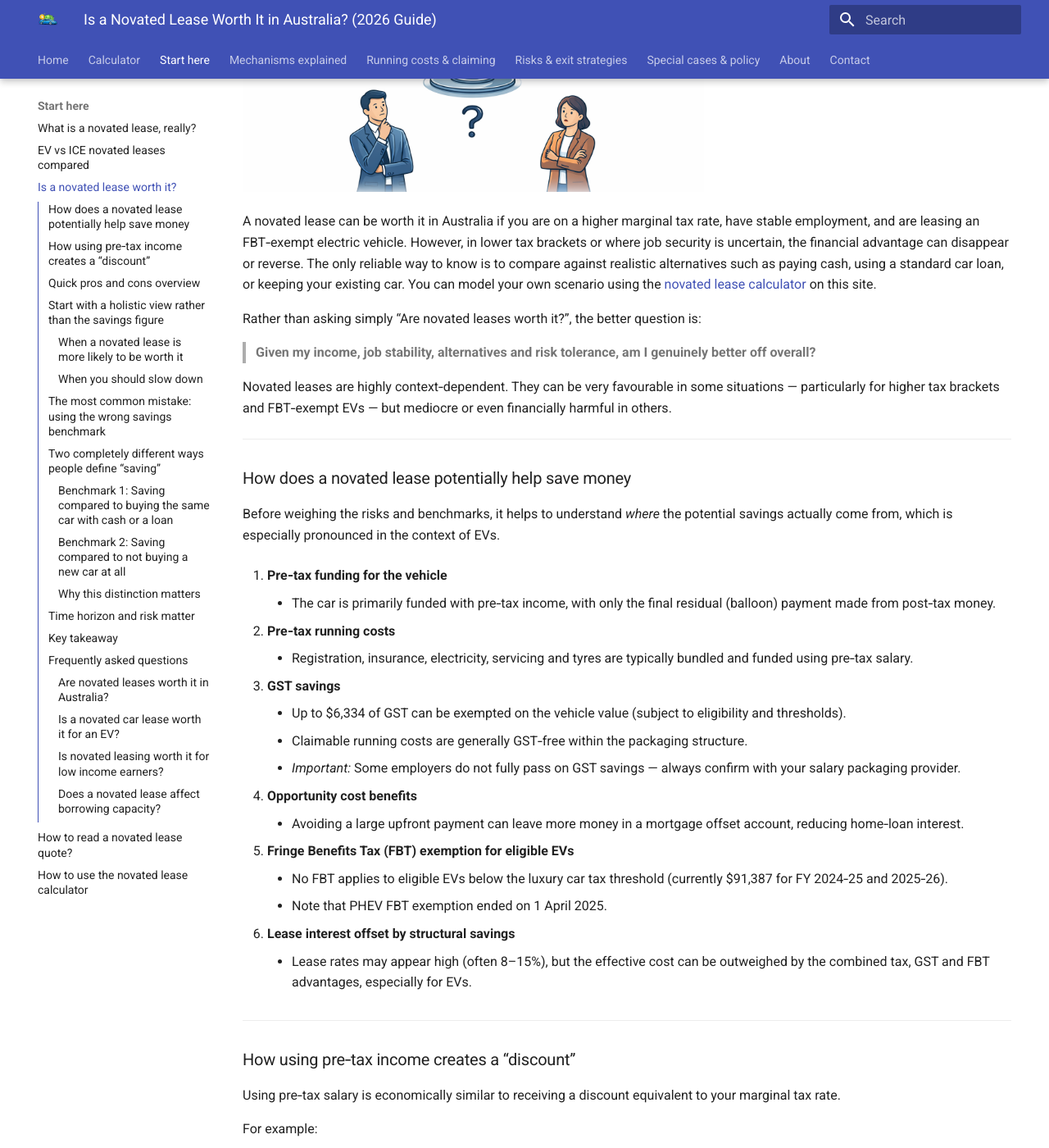
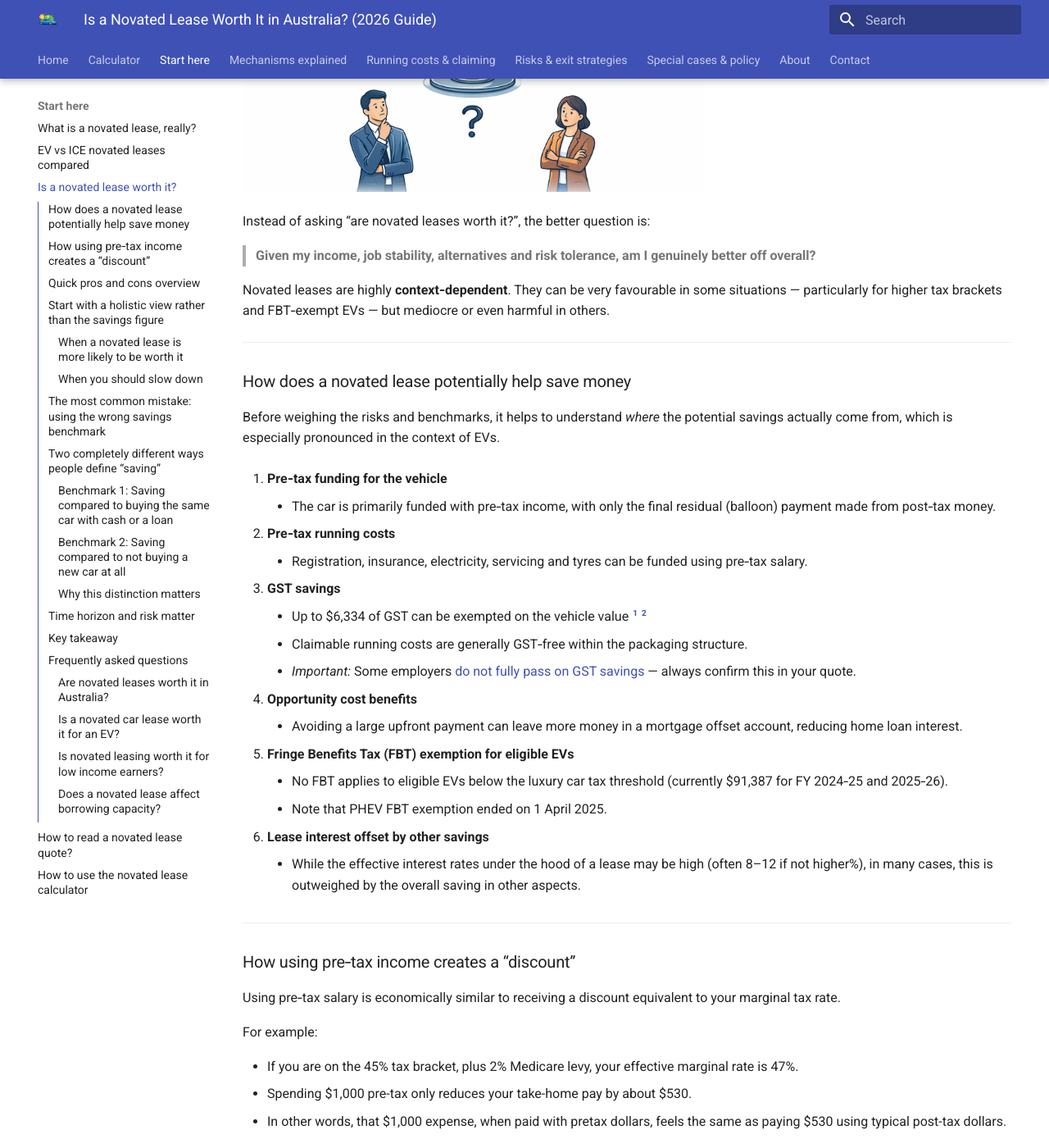
Before and after one commit to novatedlease/novatedlease.github.io, an MkDocs documentation site: the page built from docs/start-here/is-it-worth-it.md, in a window 1280 px wide and 1400 px high, scrolled down 409 px. Shown: the whole window at 82% size. Built offline with MkDocs 1.6.1 and Material for MkDocs 9.7.7, drawn with Linux system fonts in a browser that asks for light colours; some of the changed text lies outside the part shown.

Commit message:
big article polishing

```diff
--- a/docs/start-here/is-it-worth-it.md
+++ b/docs/start-here/is-it-worth-it.md
@@ -7,13 +7,11 @@
 
 ![Is a novated lease worth it in Australia decision illustration](../images/worthit.png){width=60%}
 
-A novated lease can be worth it in Australia if you are on a higher marginal tax rate, have stable employment, and are leasing an FBT‑exempt electric vehicle. However, in lower tax brackets or where job security is uncertain, the financial advantage can disappear or reverse. The only reliable way to know is to compare against realistic alternatives such as paying cash, using a standard car loan, or keeping your existing car. You can model your own scenario using the [novated lease calculator](../calculator/index.md) on this site.
-
-Rather than asking simply “Are novated leases worth it?”, the better question is:
+Instead of asking “are novated leases worth it?”, the better question is:
 
 > **Given my income, job stability, alternatives and risk tolerance, am I genuinely better off overall?**
 
-Novated leases are highly context‑dependent. They can be very favourable in some situations — particularly for higher tax brackets and FBT‑exempt EVs — but mediocre or even financially harmful in others.
+Novated leases are highly **context‑dependent**. They can be very favourable in some situations — particularly for higher tax brackets and FBT‑exempt EVs — but mediocre or even harmful in others.
 
 
 ---
@@ -28,26 +26,26 @@
 
 2. **Pre‑tax running costs**
 
-    - Registration, insurance, electricity, servicing and tyres are typically bundled and funded using pre‑tax salary.
+    - Registration, insurance, electricity, servicing and tyres can be funded using pre‑tax salary.
 
 3. **GST savings**
 
-    - Up to $6,334 of GST can be exempted on the vehicle value (subject to eligibility and thresholds).
+    - Up to $6,334 of GST can be exempted on the vehicle value [^1] [^2]
     - Claimable running costs are generally GST‑free within the packaging structure.
-    - *Important:* Some employers do not fully pass on GST savings — always confirm with your salary packaging provider.
+    - *Important:* Some employers [do not fully pass on GST savings](../running-costs/failure-to-pass-gst-saving.md) — always confirm this in your quote.
 
 4. **Opportunity cost benefits**
 
-    - Avoiding a large upfront payment can leave more money in a mortgage offset account, reducing home‑loan interest.
+    - Avoiding a large upfront payment can leave more money in a mortgage offset account, reducing home loan interest.
 
 5. **Fringe Benefits Tax (FBT) exemption for eligible EVs**
 
     - No FBT applies to eligible EVs below the luxury car tax threshold (currently $91,387 for FY 2024‑25 and 2025‑26).
     - Note that PHEV FBT exemption ended on 1 April 2025.
 
-6. **Lease interest offset by structural savings**
+6. **Lease interest offset by other savings**
 
-    - Lease rates may appear high (often 8–15%), but the effective cost can be outweighed by the combined tax, GST and FBT advantages, especially for EVs.
+    - While the effective interest rates under the hood of a lease may be high (often 8–12 if not higher%), in many cases, this is outweighed by the overall saving in other aspects.
 
 ---
 
@@ -57,10 +55,13 @@
 
 For example:
 
-- At a 45% tax rate + 2% Medicare levy, spending $1,000 pre‑tax is equivalent to roughly $530 post‑tax.
-- The higher your marginal tax bracket, the larger the effective discount.
+- If you are on the 45% tax bracket, plus 2% Medicare levy, your effective marginal rate is 47%.
+- Spending $1,000 pre-tax only reduces your take-home pay by about $530.
+- In other words, that $1,000 expense, when paid with pretax dollars, feels the same as paying $530 using typical post-tax dollars.
 
-This structural tax effect is the core reason novated leases can work — but it only creates a genuine benefit when compared against realistic alternatives.
+This pretax "discount" effect is the core reason novated leases can work despite the fees and interests.
+
+However, this discount needs to be weighed up against additional fees and interests, as well as other potential caveats (see later) which may erode or even outweigh this benefit.
 
 ---
 
@@ -70,11 +71,11 @@
 
 | Potential Advantages | Potential Downsides |
 |----------------------|--------------------|
-| Pre-tax funding reduces effective cost | Early termination can be expensive |
-| GST savings on vehicle and running costs | Reduces borrowing capacity |
+| Pre-tax funding creates "discount" effect | Higher effective interest rate (often 8–12% or higher) |
+| GST savings on vehicle and running costs | Significantly reduced borrowing capacity |
 | FBT exemption for eligible EVs | May affect HECS, childcare subsidy, Div 293, super contribution |
-| Cashflow preserved for offset accounts | Residual (balloon) payment required |
-| Bundled running costs for budgeting simplicity | Lease rates can appear high (8–15%) |
+| Opportunity cost saved from not spending cash upfront | Residual (balloon) payment may surprise some |
+| Bundled running costs for budgeting simplicity | Early termination can be expensive |
 
 The real outcome depends on your income, job stability, alternative financing options, and risk tolerance — which is why [modelling your own scenario](../calculator/index.md) is essential.
 
@@ -118,7 +119,7 @@
 
 - **have a clear exit strategy at the end of the lease**
   you should be prepared (and able) to pay out the residual if you want to own the car outright at the end of the lease.
-  otherwise, you risk being stuck perpetually leasing, which may no longer be attractive if FBT exemptions change.
+  Otherwise, you risk being stuck perpetually leasing, which may no longer be attractive if FBT exemptions change.
 
 
 ---
@@ -263,3 +264,7 @@
 
     - [Using my Tesla referral link](https://ts.la/chang705436) for a $350 discount if you’re ordering a Tesla, or
     - [Buying me a cuppa](https://buymeacoffee.com/changyang1230) ☕ to help cover hosting, development time, and future improvements.
+
+
+[^1]: Novated lease companies often claim that this full amount of GST is saved; however on closer scrutiny this is not entirely true if one chooses to pay the residual value to own the vehicle outright at the end of the lease. The residual value payable includes GST, and therefore part of the intiially "exempted" GST is still payable at this stage.
+[^2]: If one purchases a car via private sale, as there is no GST component on the car purchase price, one does not get any GST saving when this car is leased.
```
Also changed, not shown: docs/start-here/what-is-novated-lease.md (+2 -10 lines).
